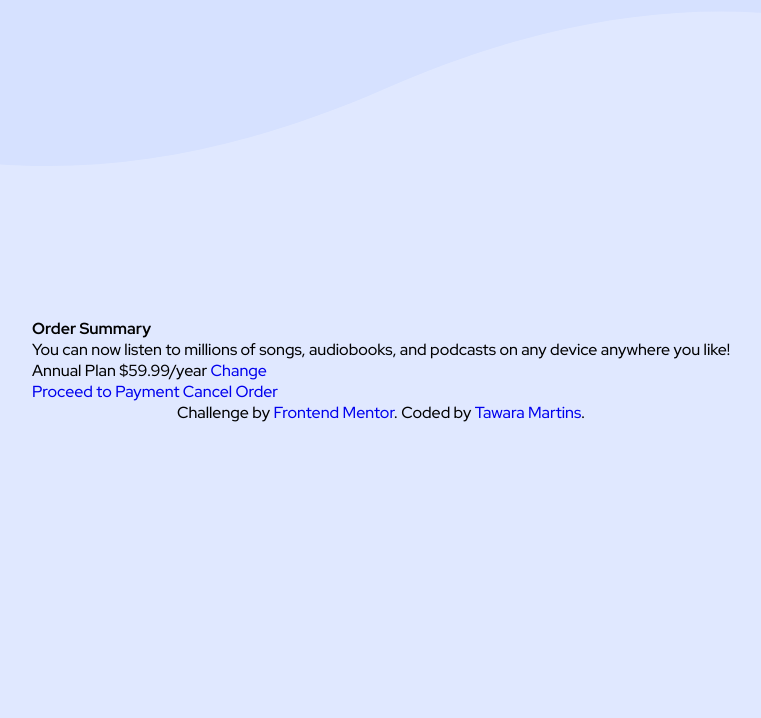
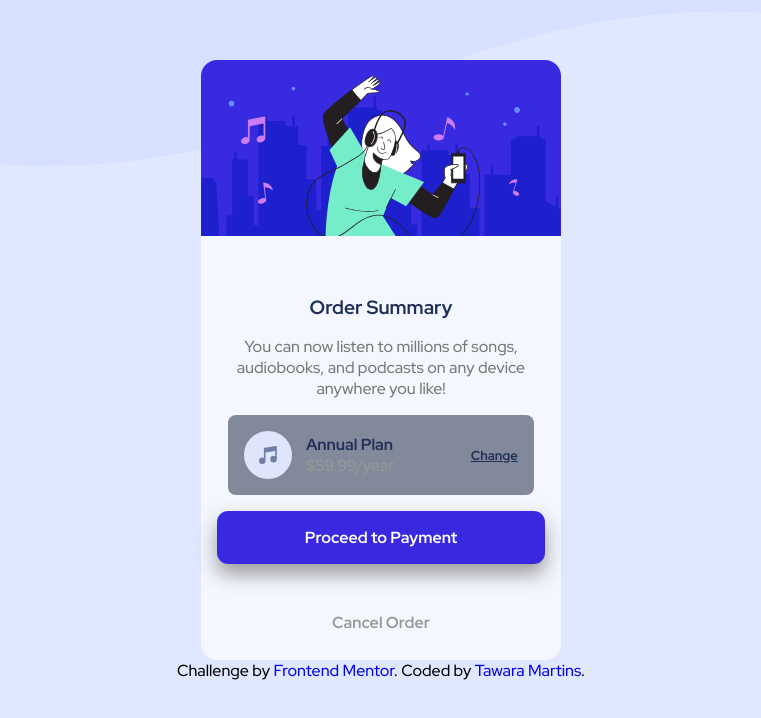
Before and after one commit to tawaramartins/order-summary-component, a plain HTML site: page index.html in a window 1280 px wide. Shown: the part 222-940 px from the top of the page, without its empty margins (259-1020 px from the left). Drawn offline with Linux system fonts and the light colour scheme.

Commit message:
Update index.html

```diff
--- a/index.html
+++ b/index.html
@@ -12,31 +12,40 @@
 </head>
 <body>
 
-  <section>
+  <section class="section-card card-style">
 
-  <h2>Order Summary</h2>
+  <div class="card-description">
 
-  <p>You can now listen to millions of songs, audiobooks, and podcasts on any
+  <h1 class="summary-header">Order Summary</h1>
+
+  <p class="summary-description">You can now listen to millions of songs, audiobooks, and podcasts on any
   device anywhere you like!</p>
 
-  <div>
+  <div class="summary-price price-style">
 
-  <span>Annual Plan</span>
-  <span>$59.99/year</span>
+  <img src="./images/icon-music.svg" alt="icon-music">
 
+  <div class="summary-plan">
+  <span class="plan">Annual Plan</span>
+  <span class="price">$59.99/year</span>
 
-  <a href="#" title="#">Change</a>
+ </div>
+
+  <a class="btn-price" href="#" title="#">Change</a>
 
 </div>
 
-  <a href="#" title="#">Proceed to Payment</a>
-  <a href="#" title="#">Cancel Order</a>
+  <a class="btn payment-style" href="#" title="Proceed to Payment">Proceed to Payment</a>
+  <a class="btn cancel-style" href="#" title="Cancel Order">Cancel Order</a>
+
   </section>
 
-  <!---->
+</div>
+
   <footer class="attribution">
     Challenge by <a href="https://www.frontendmentor.io?ref=challenge" target="_blank">Frontend Mentor</a>.
     Coded by <a href="https://github.com/tawaramartins">Tawara Martins</a>.
   </footer>
+
 </body>
 </html>
```
